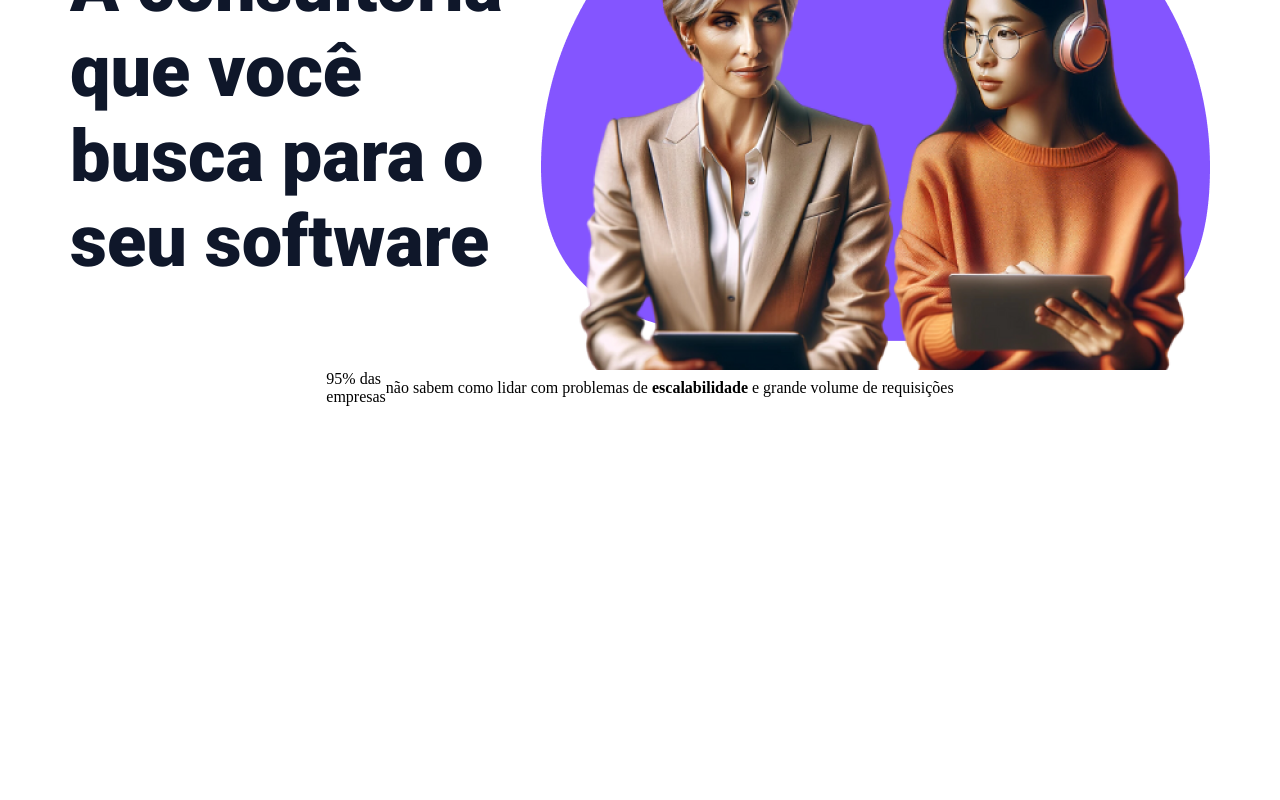
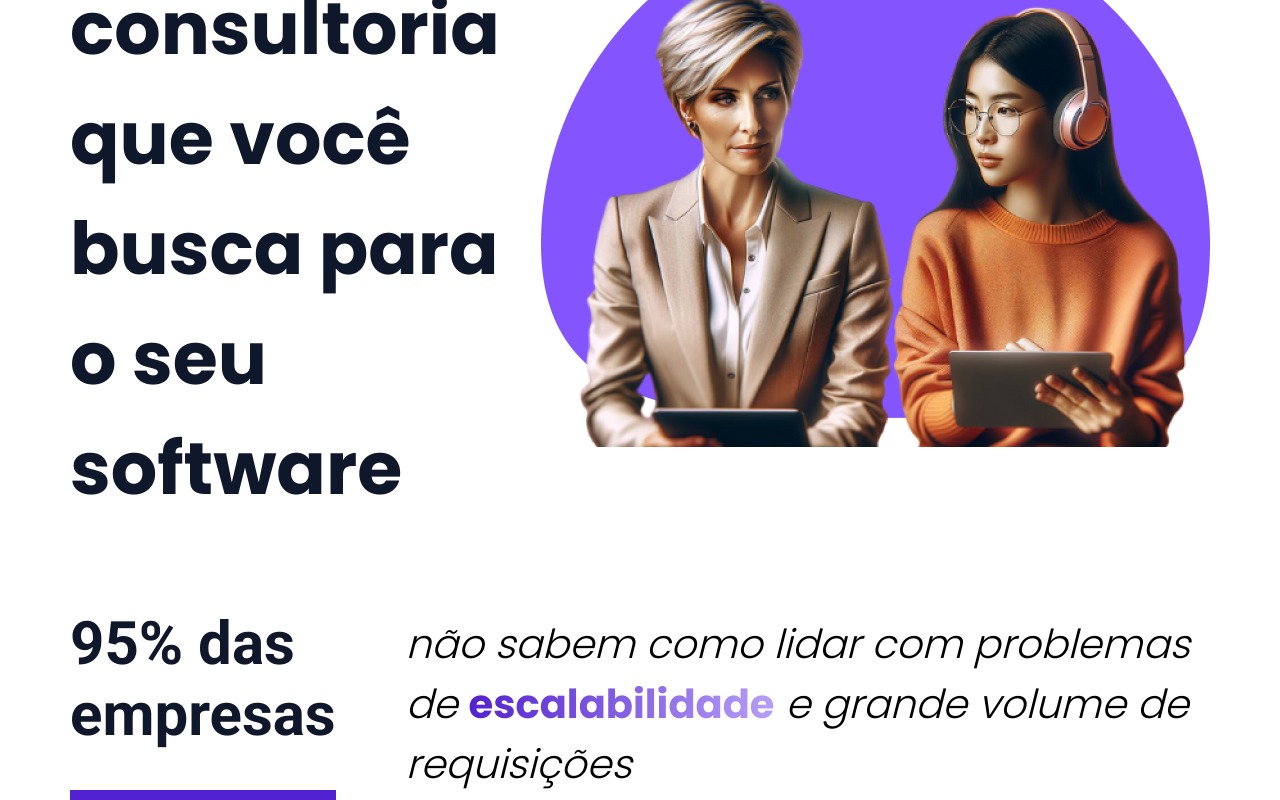
Before and after one commit to lucasrodriguescunha/landing-page-with-angular-and-scss, an Angular app: page / in a window 1280 px wide. Shown: the part 416-1216 px from the top of the page. Before the commit the page ends 822 px from the top, so only its background shows below. Built offline with nearby package versions, Linux system fonts and the light colour scheme.

Commit message:
feat: Add btn-primary component and update home page styling

```diff
--- /dev/null
+++ b/src/app/components/btn-primary/btn-primary.component.html
@@ -0,0 +1 @@
+<p>btn-primary works!</p>
--- a/src/app/components/home/home.component.html
+++ b/src/app/components/home/home.component.html
@@ -10,8 +10,9 @@
   </section>
   <section class="benefit__section pad-70">
     <div class="benefit__data">
-      95% das <br>
-      empresas
+      <h2>95% das <br>
+        empresas
+      </h2>
     </div>
     <p>não sabem como lidar com problemas de <b>escalabilidade</b> e grande volume de requisições</p>
   </section>
--- a/src/app/components/home/home.component.scss
+++ b/src/app/components/home/home.component.scss
@@ -1,4 +1,10 @@
 @import "../../../color-variables.scss";
+
+main {
+  display: flex;
+  flex-direction: column;
+  gap: 84px;
+}
 
 .main__section {
   display: flex;
@@ -15,7 +21,7 @@
   }
 
   h1 {
-    font-size: 72px;
+    font-size: 73px;
     font-weight: 900;
     color: $primary-text;
   }
@@ -26,6 +32,36 @@
   flex-direction: column;
   align-items: center;
   justify-content: center;
+
+  gap: 70px;
+
+  .benefit__data {
+    border-bottom: 10px solid $secondary-color;
+    padding-bottom: 40px;
+
+    h2 {
+      font-size: 60px;
+      font-weight: 600;
+      color: $primary-text;
+
+      font-family: "Roboto", sans-serif;
+    }
+  }
+
+  p {
+    font-size: 40px;
+    font-style: italic;
+    font-weight: 300;
+
+    b {
+
+      background: -webkit-linear-gradient(180deg, $light-primary-color, $secondary-color);
+      -webkit-background-clip: text;
+      -webkit-text-fill-color: transparent;
+      font-style: normal;
+    }
+  }
+
 }
 
 @media (min-width: 1080px) {
@@ -36,5 +72,4 @@
   .benefit__section {
     flex-direction: row;
   }
-
 }
--- a/src/styles.scss
+++ b/src/styles.scss
@@ -1,11 +1,13 @@
 /* You can add global styles to this file, and also import other style files */
 @import "https://fonts.googleapis.com/css2?family=Roboto:wght@400;700;900&display=swap";
-@import "https://fonts.googleapis.com/css2?family=Poppins:wght@400;600;700&display=swap";
+@import "https://fonts.googleapis.com/css2?family=Poppins:wght@300;400;600;700&display=swap";
 
 * {
   margin: 0;
   padding: 0;
   box-sizing: border-box;
+
+  font-family: "Poppins", sans-serif;
 }
 
 .pad-70 {
```
Also changed, not shown: src/app/components/btn-primary/btn-primary.component.ts (added, +12 -0 lines), src/app/components/btn-primary/btn-primary.component.scss (added), 1 other file (tests, documents, lock files or other folders).
